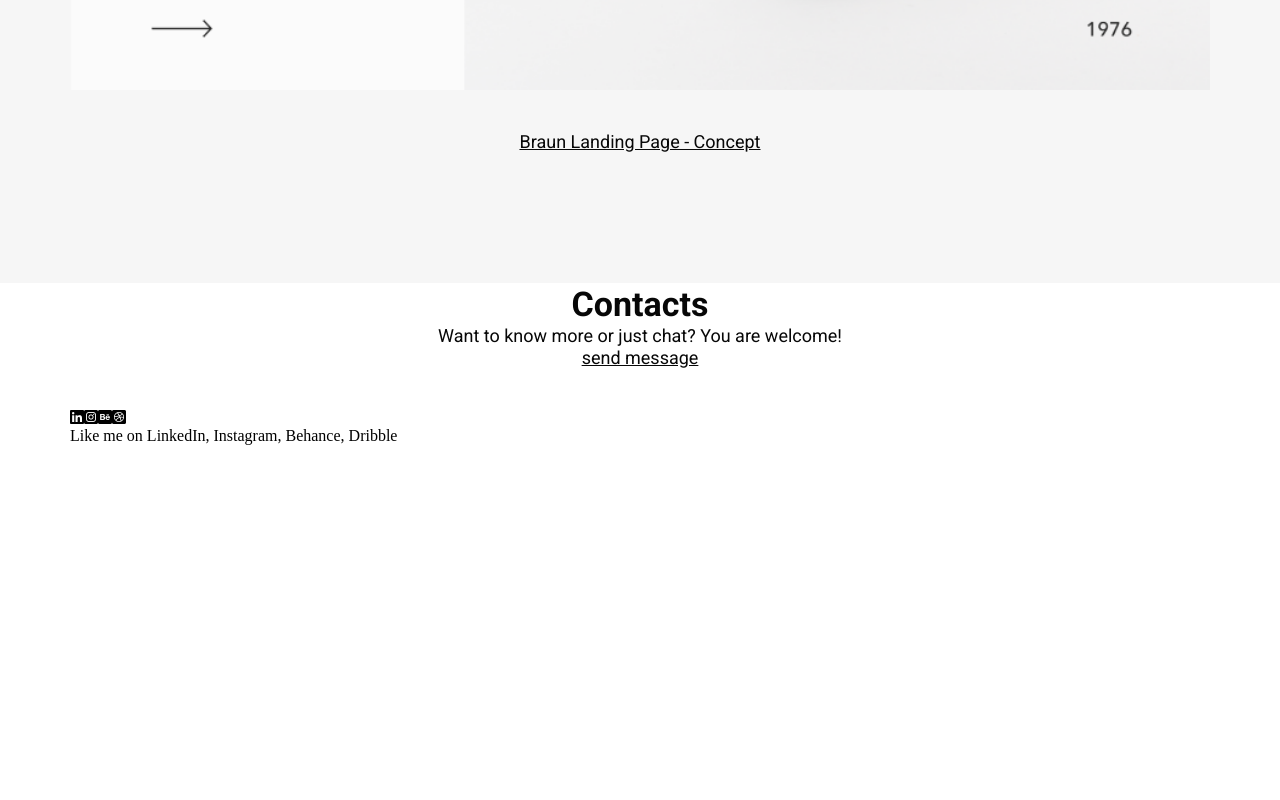
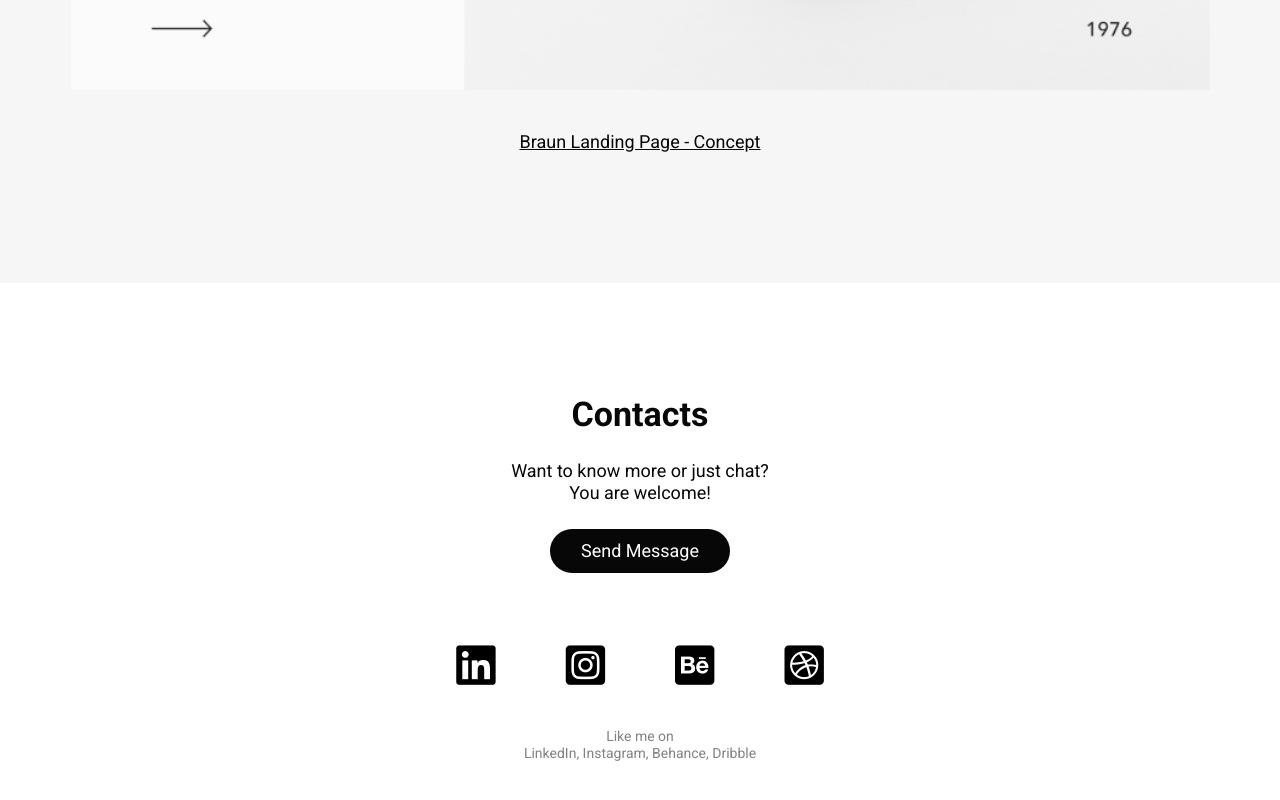
Before and after one commit to PinchukVA/simple-portfolio, a plain HTML site: page index.html in a window 1280 px wide. Shown: the part 4295-5095 px from the top of the page. Before the commit the page ends 4740 px from the top, so only its background shows below. Drawn offline with Linux system fonts and the light colour scheme.

Commit message:
added contact section

```diff
--- a/css/footer.css
+++ b/css/footer.css
@@ -0,0 +1,65 @@
+.footer {
+  padding: 110px 0px;
+}
+.footer-title {
+  margin-bottom: 25px;
+}
+
+.footer-text {
+  margin: 25px auto;
+  max-width: 275px;
+}
+.footer-button {
+  display: inline-block;
+text-decoration: none;
+text-transform: capitalize;
+border-radius: 35px;
+font-family: Roboto;
+font-size: 18px;
+line-height: 22px;
+text-align: center;
+font-style: normal;
+font-weight: 400;
+color: #ffffff;
+background-color: #070707;
+padding: 11px 31px;
+margin: 0px auto;
+}
+.footer-link{
+  display: flex;
+  justify-content: center;
+}
+
+.footer-social {
+  margin: 70px 0px 40px 0px;
+  display: flex;
+  justify-content: center;
+  align-items: center;
+  flex-wrap: wrap;
+}
+
+.fab {
+font-size: 45px;
+margin: 0px 35px;
+}
+
+.fa-linkedin {
+}
+.fa-instagram-square {
+}
+.fa-behance-square {
+}
+.fa-dribbble-square {
+}
+.footer-subscribe {
+  font-family: Roboto;
+  font-size: 14px;
+  line-height: 17px;
+  text-align: center;
+  font-style: normal;
+  font-weight: 400;
+  color: #828282;
+}
+.footer-subscribe::first-line {
+width: 150px;
+}
--- a/css/portfolio.css
+++ b/css/portfolio.css
@@ -32,4 +32,9 @@
     display: flex;
     justify-content: center;
     padding-bottom: 40px;
+    transition: linear 0.35s;
 }
+.portfolio-text:hover {
+  text-decoration: none;
+  color: #fc6042;
+}
--- a/index.html
+++ b/index.html
@@ -119,11 +119,11 @@ figma
   <div class="container footer-container">
     <h3 class="footer-title title">Contacts</h3>
     <p class="footer-text text">Want to know more or just chat? You are welcome!</p>
-    <a href="" class="portfolio-text">send message</a>
+    <div class="footer-link"><a href="" class="footer-button">send message</a></div>
     <div class="footer-social">
       <i class="fab fa-linkedin"></i><i class="fab fa-instagram-square"></i><i class="fab fa-behance-square"></i><i class="fab fa-dribbble-square"></i>
     </div>
-    <p class="footer-subscribe">Like me on LinkedIn, Instagram, Behance, Dribble</p>
+    <p class="footer-subscribe">Like me on <br> LinkedIn, Instagram, Behance, Dribble</p>
   </div>
 </footer>
 </body>
```
